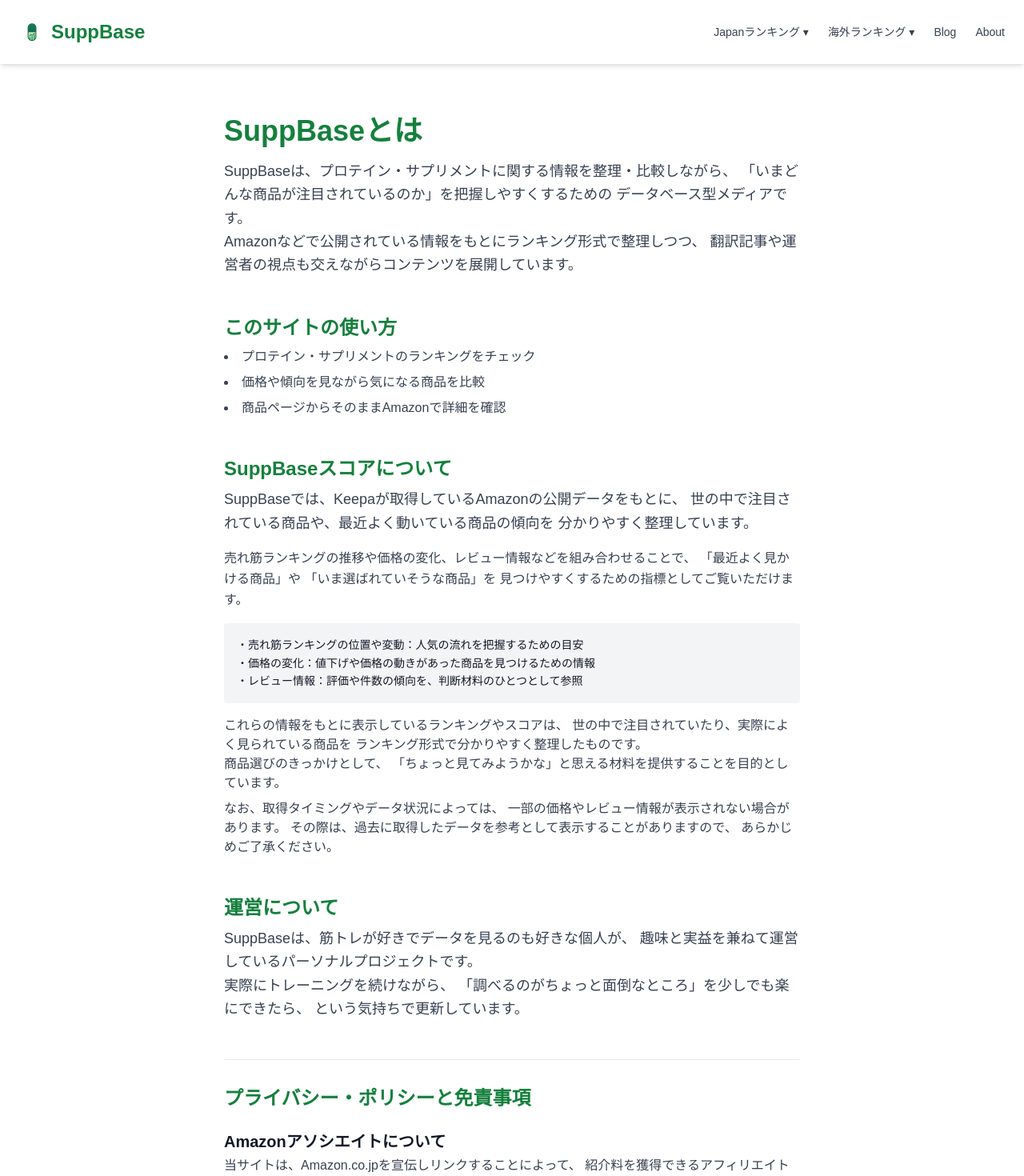
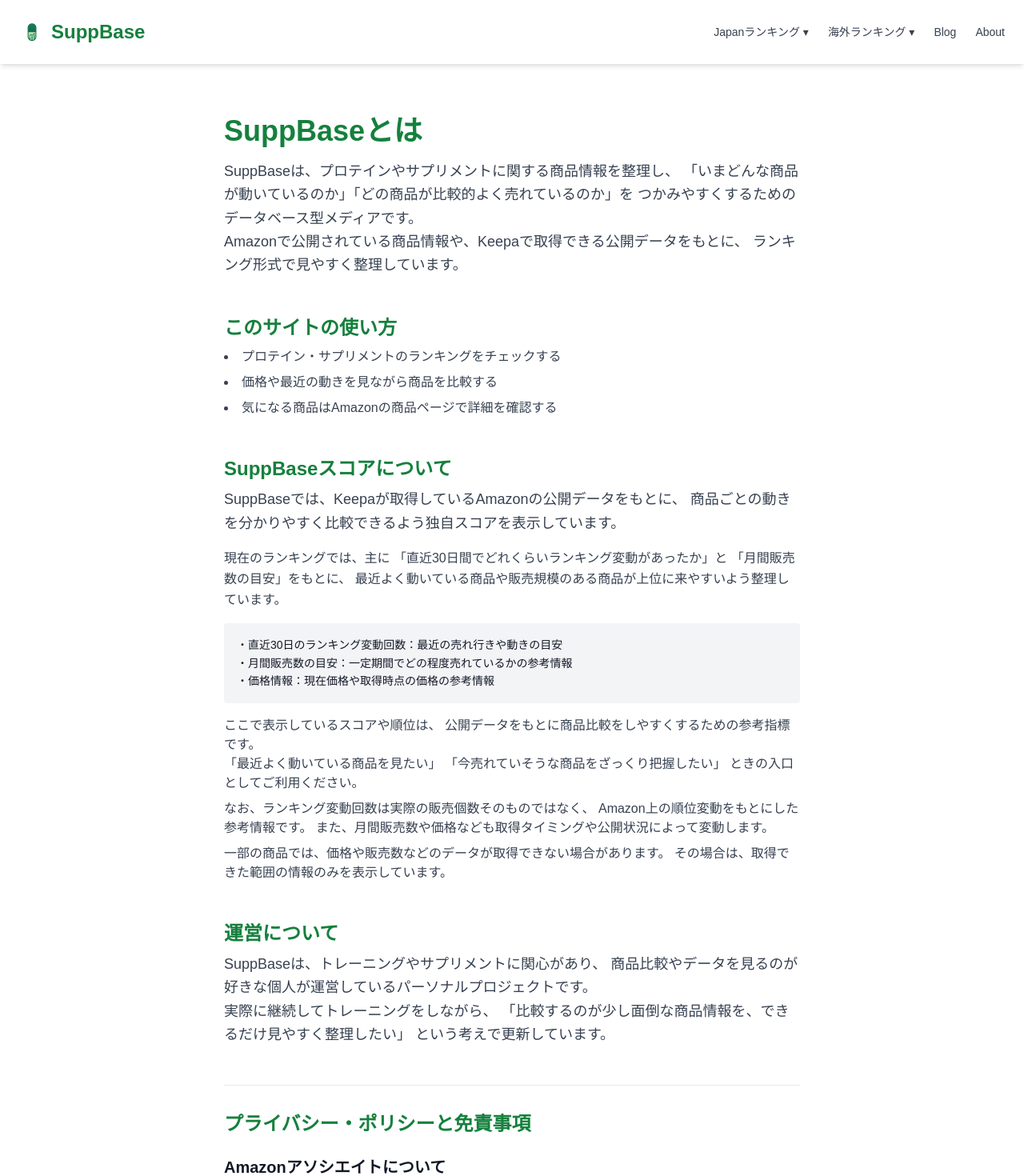
Before and after one commit to creative-center-japan/suppbase, a Next.js app: page /about in a window 1280 px wide. Shown: the top 1470 px of the page at 80% size. Built offline with nearby package versions, Linux system fonts and the light colour scheme.

Commit message:
add blog articles

```diff
--- a/src/app/about/page.tsx
+++ b/src/app/about/page.tsx
@@ -6,12 +6,12 @@
           SuppBaseとは
         </h1>
         <p className="text-gray-700 leading-relaxed text-lg">
-          SuppBaseは、プロテイン・サプリメントに関する情報を整理・比較しながら、
-          「いまどんな商品が注目されているのか」を把握しやすくするための
-          データベース型メディアです。
+          SuppBaseは、プロテインやサプリメントに関する商品情報を整理し、
+          「いまどんな商品が動いているのか」「どの商品が比較的よく売れているのか」を
+          つかみやすくするためのデータベース型メディアです。
           <br />
-          Amazonなどで公開されている情報をもとにランキング形式で整理しつつ、
-          翻訳記事や運営者の視点も交えながらコンテンツを展開しています。
+          Amazonで公開されている商品情報や、Keepaで取得できる公開データをもとに、
+          ランキング形式で見やすく整理しています。
         </p>
       </section>
 
@@ -20,13 +20,12 @@
           このサイトの使い方
         </h2>
         <ul className="list-disc list-inside text-gray-700 space-y-2">
-          <li>プロテイン・サプリメントのランキングをチェック</li>
-          <li>価格や傾向を見ながら気になる商品を比較</li>
-          <li>商品ページからそのままAmazonで詳細を確認</li>
+          <li>プロテイン・サプリメントのランキングをチェックする</li>
+          <li>価格や最近の動きを見ながら商品を比較する</li>
+          <li>気になる商品はAmazonの商品ページで詳細を確認する</li>
         </ul>
       </section>
 
-      {/* ★ ランキング説明 */}
       <section id="ranking">
         <h2 className="text-2xl font-semibold text-green-700 mb-2">
           SuppBaseスコアについて
@@ -34,37 +33,40 @@
 
         <p className="text-gray-700 leading-relaxed mb-4 text-lg">
           SuppBaseでは、Keepaが取得しているAmazonの公開データをもとに、
-          世の中で注目されている商品や、最近よく動いている商品の傾向を
-          分かりやすく整理しています。
+          商品ごとの動きを分かりやすく比較できるよう独自スコアを表示しています。
         </p>
 
         <p className="text-gray-700 leading-relaxed mb-4">
-          売れ筋ランキングの推移や価格の変化、レビュー情報などを組み合わせることで、
-          「最近よく見かける商品」や
-          「いま選ばれていそうな商品」を
-          見つけやすくするための指標としてご覧いただけます。
+          現在のランキングでは、主に
+          「直近30日間でどれくらいランキング変動があったか」と
+          「月間販売数の目安」をもとに、
+          最近よく動いている商品や販売規模のある商品が上位に来やすいよう整理しています。
         </p>
 
         <div className="bg-gray-100 p-4 rounded text-sm leading-relaxed">
-          ・売れ筋ランキングの位置や変動：人気の流れを把握するための目安<br />
-          ・価格の変化：値下げや価格の動きがあった商品を見つけるための情報<br />
-          ・レビュー情報：評価や件数の傾向を、判断材料のひとつとして参照
+          ・直近30日のランキング変動回数：最近の売れ行きや動きの目安<br />
+          ・月間販売数の目安：一定期間でどの程度売れているかの参考情報<br />
+          ・価格情報：現在価格や取得時点の価格の参考情報
         </div>
 
         <p className="text-gray-700 mt-4">
-          これらの情報をもとに表示しているランキングやスコアは、
-          世の中で注目されていたり、実際によく見られている商品を
-          ランキング形式で分かりやすく整理したものです。
+          ここで表示しているスコアや順位は、
+          公開データをもとに商品比較をしやすくするための参考指標です。
           <br />
-          商品選びのきっかけとして、
-          「ちょっと見てみようかな」と思える材料を提供することを目的としています。
+          「最近よく動いている商品を見たい」
+          「今売れていそうな商品をざっくり把握したい」
+          ときの入口としてご利用ください。
         </p>
 
         <p className="text-gray-700 mt-2">
-          なお、取得タイミングやデータ状況によっては、
-          一部の価格やレビュー情報が表示されない場合があります。
-          その際は、過去に取得したデータを参考として表示することがありますので、
-          あらかじめご了承ください。
+          なお、ランキング変動回数は実際の販売個数そのものではなく、
+          Amazon上の順位変動をもとにした参考情報です。
+          また、月間販売数や価格なども取得タイミングや公開状況によって変動します。
+        </p>
+
+        <p className="text-gray-700 mt-2">
+          一部の商品では、価格や販売数などのデータが取得できない場合があります。
+          その場合は、取得できた範囲の情報のみを表示しています。
         </p>
       </section>
 
@@ -73,12 +75,12 @@
           運営について
         </h2>
         <p className="text-gray-700 leading-relaxed text-lg">
-          SuppBaseは、筋トレが好きでデータを見るのも好きな個人が、
-          趣味と実益を兼ねて運営しているパーソナルプロジェクトです。
+          SuppBaseは、トレーニングやサプリメントに関心があり、
+          商品比較やデータを見るのが好きな個人が運営しているパーソナルプロジェクトです。
           <br />
-          実際にトレーニングを続けながら、
-          「調べるのがちょっと面倒なところ」を少しでも楽にできたら、
-          という気持ちで更新しています。
+          実際に継続してトレーニングをしながら、
+          「比較するのが少し面倒な商品情報を、できるだけ見やすく整理したい」
+          という考えで更新しています。
         </p>
       </section>
 
@@ -100,8 +102,10 @@
           免責事項
         </h3>
         <p className="text-gray-700">
-          掲載している情報は、正確性や効果を保証するものではありません。
-          商品の選択・購入については、
+          掲載している情報は、公開データをもとに整理した参考情報であり、
+          正確性・完全性・最新性を保証するものではありません。
+          商品の選択や購入については、
+          必ず販売元ページの内容をご確認のうえ、
           ご自身の判断と責任のもとでお願いいたします。
         </p>
       </section>
```
